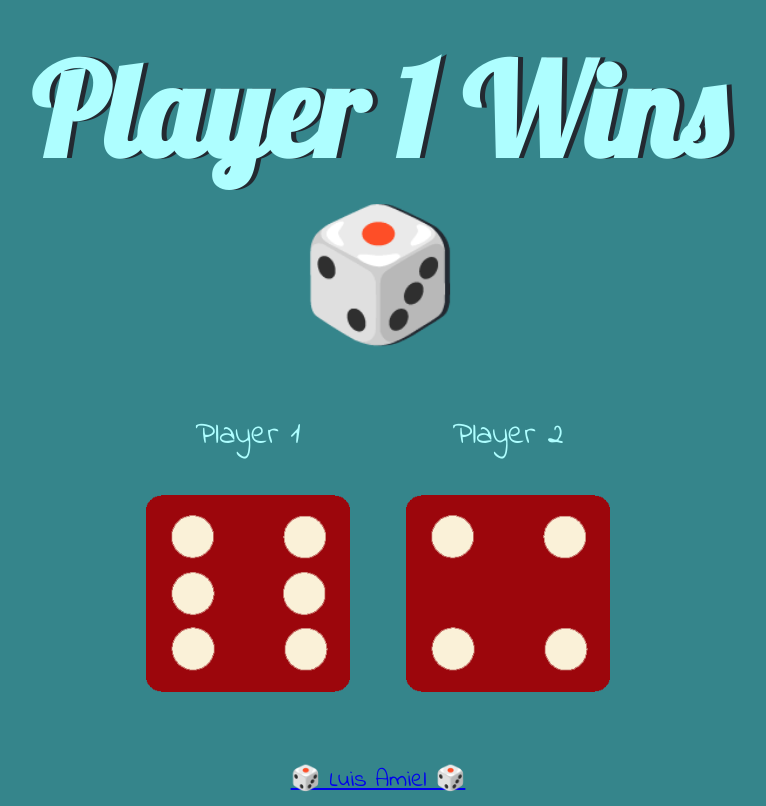
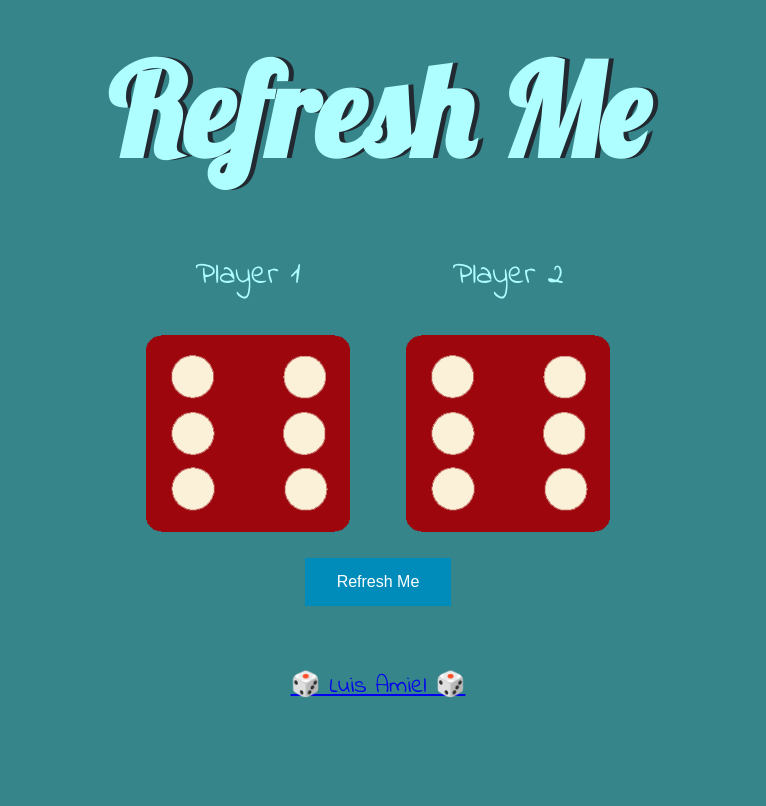
Before and after one commit to luiami14/Dice-Game-Website, a plain HTML site: page index.html in a window 1280 px wide. Shown: the whole page, without its empty margins (262-1028 px from the left). Drawn offline with Linux system fonts and the light colour scheme.

Commit message:
Add files via upload
I just added new code that has a refresh button on the page.

```diff
--- a/index.html
+++ b/index.html
@@ -1,36 +1,33 @@
 <!DOCTYPE html>
 <html lang="en" dir="ltr">
+
   <head>
     <meta charset="utf-8">
-    <title>Dicee</title>
+    <title>Dice</title>
     <link rel="stylesheet" href="styles.css">
     <link href="https://fonts.googleapis.com/css?family=Indie+Flower|Lobster" rel="stylesheet">
+  </head>
 
-    </script>
-  </head>
   <body>
-
+    <script src="index.js" charset="utf-8"></script>
     <div class="container">
       <h1>Refresh Me</h1>
-
       <div class="dice">
         <p>Player 1</p>
         <img class="img1" src="images/dice6.png">
       </div>
-
       <div class="dice">
         <p>Player 2</p>
         <img class="img2" src="images/dice6.png">
       </div>
-
+      <br>
+      <br>
+      <button type="button" onclick="randomSort()">Refresh Me</button>
     </div>
-
-    <script src="index.js" charset="utf-8"></script>
-
-
   </body>
 
   <footer>
   <a href="https://luiami14.github.io/SecondPersonalWebsite/">🎲 Luis Amiel 🎲</a>
   </footer>
+
 </html>
--- a/index.js
+++ b/index.js
@@ -1,19 +1,13 @@
+function randomSort()
+{
   var randomNumber1 = Math.floor(Math.random()* 6) +1;// Numbers 1-6
-
   var randomDiceImage = "dice" + randomNumber1+ ".png";// dice1.png - dice6.png
-
   var randomImageSource = "images/" +randomDiceImage;// images/dice1.png - images/dice6.png
-
   var image1 = document.querySelectorAll("img")[0];
+  var randomNumber2 = Math.floor(Math.random()*6)+1;
+  var randomImageSource2 = "images/dice" +randomNumber2 + ".png";
 
   image1.setAttribute("src", randomImageSource);
-
-
-
-var randomNumber2 = Math.floor(Math.random()*6)+1;
-
-var randomImageSource2 = "images/dice" +randomNumber2 + ".png";
-
   document.querySelectorAll("img")[1].setAttribute("src", randomImageSource2);
 
   if(randomNumber1>randomNumber2)
@@ -24,6 +18,8 @@ else if(randomNumber2> randomNumber1)
   {
     document.querySelector("h1").innerHTML = "Player 2 Wins 🎲";
   }
-else{
+  else
+  {
     document.querySelector("h1").innerHTML = "It is a Draw! 🎲🎲";
   }
+}
--- a/styles.css
+++ b/styles.css
@@ -8,6 +8,17 @@
   text-align: center;
   display: inline-block;
 
+}
+
+button {
+  background-color: #008CBA;
+  border: none;
+  color: white;
+  padding: 15px 32px;
+  text-align: center;
+  text-decoration: none;
+  display: inline-block;
+  font-size: 16px;
 }
 
 body {
```
Lines whose indentation alone changed are shown as unchanged.
